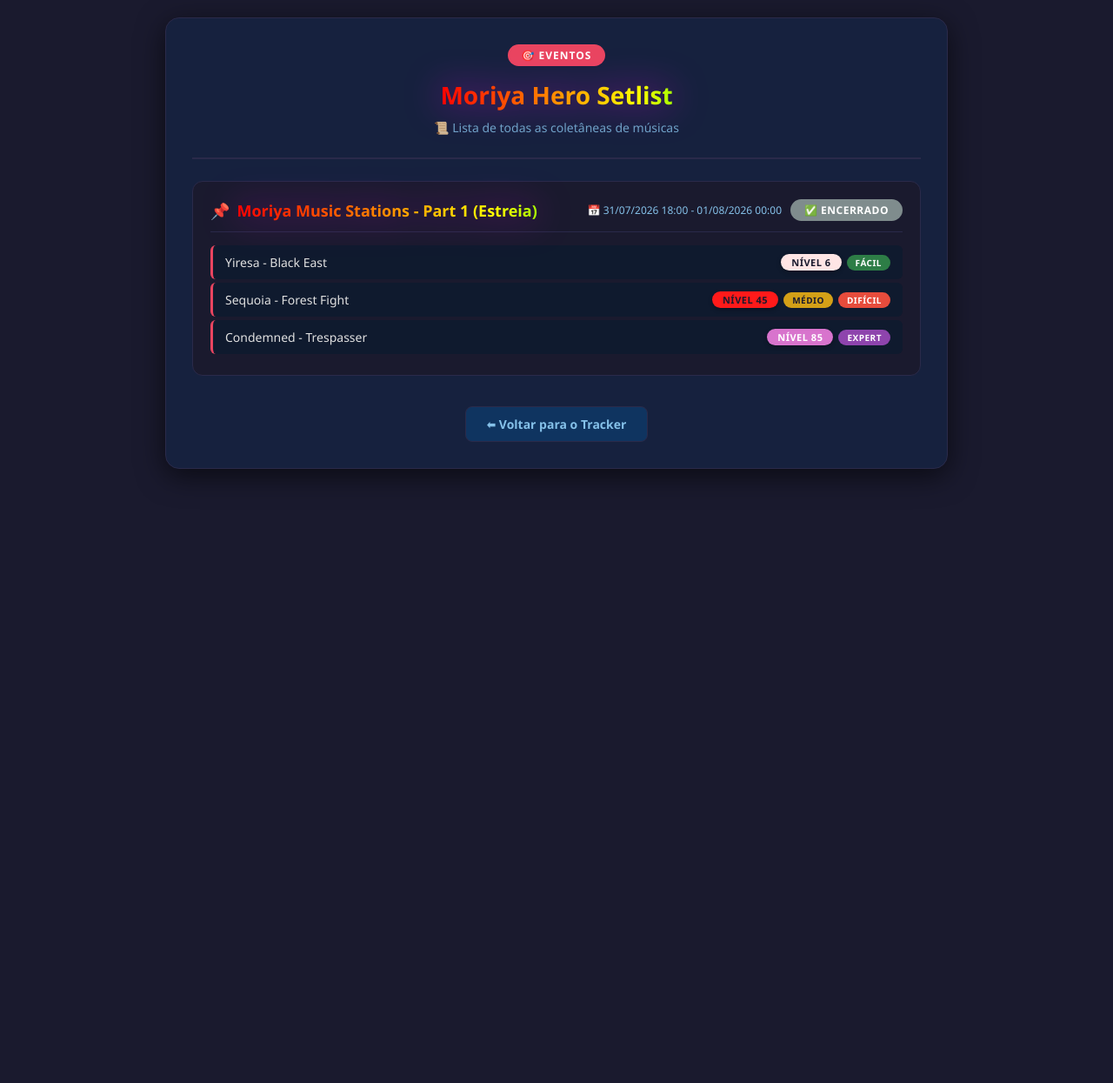
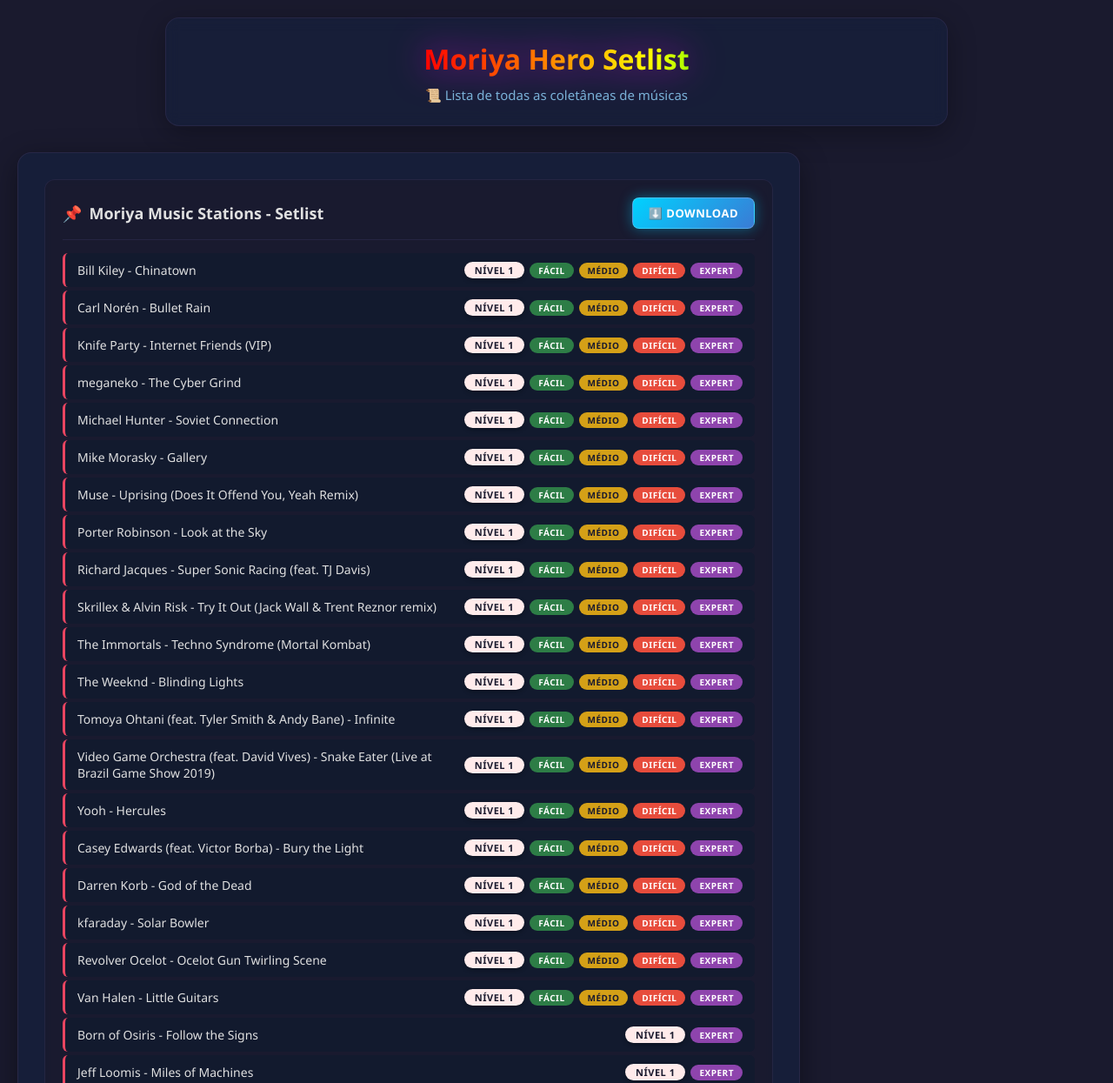
Before and after one commit to JJMAGame/Moriya-Music-Stations, a plain HTML site: page index.html in a window 1280 px wide. Shown: the top 1245 px of the page at 87% size. Before the commit the page ends 800 px from the top, so only its background shows below. Drawn offline with Linux system fonts and the light colour scheme.

Commit message:
Organizando o código

```diff
--- a/eventos.json
+++ b/eventos.json
@@ -1,14 +1,147 @@
 [
     {
-        "nome": "Moriya Music Stations - Part 1 (Estreia)",
-        "dataInicio": "2026-07-31T18:00:00",
-        "dataFim": "2026-08-01T00:00:00",
+        "nome": "Moriya Music Stations - Setlist",
+        "dataInicio": "",
+        "dataFim": "",
+        "linkDownload": "https://github.com/JJMAGame/Moriya-Music-Stations/releases/tag/setlistpersonalizado",
         "mapas": [
-            { "nome": "Yiresa - Black East", "base": 6, "dificuldade": "1" },
-            { "nome": "Sequoia - Forest Fight", "base": 45, "dificuldade": "2,3" },
-            { "nome": "Condemned - Trespasser", "base": 85, "dificuldade": "4" }
+            {
+                "nome": "Bill Kiley - Chinatown",
+                "base": 1,
+                "dificuldade": "1,2,3,4"
+            },
+            {
+                "nome": "Carl Norén - Bullet Rain",
+                "base": 1,
+                "dificuldade": "1,2,3,4"
+            },
+            {
+                "nome": "Knife Party - Internet Friends (VIP)",
+                "base": 1,
+                "dificuldade": "1,2,3,4"
+            },
+            {
+                "nome": "meganeko - The Cyber Grind",
+                "base": 1,
+                "dificuldade": "1,2,3,4"
+            },
+            {
+                "nome": "Michael Hunter - Soviet Connection",
+                "base": 1,
+                "dificuldade": "1,2,3,4"
+            },
+            {
+                "nome": "Mike Morasky - Gallery",
+                "base": 1,
+                "dificuldade": "1,2,3,4"
+            },
+            {
+                "nome": "Muse - Uprising (Does It Offend You, Yeah Remix)",
+                "base": 1,
+                "dificuldade": "1,2,3,4"
+            },
+            {
+                "nome": "Porter Robinson - Look at the Sky",
+                "base": 1,
+                "dificuldade": "1,2,3,4"
+            },
+            {
+                "nome": "Richard Jacques - Super Sonic Racing (feat. TJ Davis)",
+                "base": 1,
+                "dificuldade": "1,2,3,4"
+            },
+            {
+                "nome": "Skrillex & Alvin Risk - Try It Out (Jack Wall & Trent Reznor remix)",
+                "base": 1,
+                "dificuldade": "1,2,3,4"
+            },
+            {
+                "nome": "The Immortals - Techno Syndrome (Mortal Kombat)",
+                "base": 1,
+                "dificuldade": "1,2,3,4"
+            },
+            {
+                "nome": "The Weeknd - Blinding Lights",
+                "base": 1,
+                "dificuldade": "1,2,3,4"
+            },
+            {
+                "nome": "Tomoya Ohtani (feat. Tyler Smith & Andy Bane) - Infinite",
+                "base": 1,
+                "dificuldade": "1,2,3,4"
+            },
+            {
+                "nome": "Video Game Orchestra (feat. David Vives) - Snake Eater (Live at Brazil Game Show 2019)",
+                "base": 1,
+                "dificuldade": "1,2,3,4"
+            },
+            {
+                "nome": "Yooh - Hercules",
+                "base": 1,
+                "dificuldade": "1,2,3,4"
+            },
+                        {
+                "nome": "Casey Edwards (feat. Victor Borba) - Bury the Light",
+                "base": 1,
+                "dificuldade": "1,2,3,4"
+            },
+            {
+                "nome": "Darren Korb - God of the Dead",
+                "base": 1,
+                "dificuldade": "1,2,3,4"
+            },
+            {
+                "nome": "kfaraday - Solar Bowler",
+                "base": 1,
+                "dificuldade": "1,2,3,4"
+            },
+            {
+                "nome": "Revolver Ocelot - Ocelot Gun Twirling Scene",
+                "base": 1,
+                "dificuldade": "1,2,3,4"
+            },
+            {
+                "nome": "Van Halen - Little Guitars",
+                "base": 1,
+                "dificuldade": "1,2,3,4"
+            },
+            {
+                "nome": "Born of Osiris - Follow the Signs",
+                "base": 1,
+                "dificuldade": "4"
+            },
+            {
+                "nome": "Jeff Loomis - Miles of Machines",
+                "base": 1,
+                "dificuldade": "4"
+            },
+            {
+                "nome": "Fresno - Diga Parte 2",
+                "base": 1,
+                "dificuldade": "4"
+            },
+            {
+                "nome": "Edu Falaschi - Spread Your Fire",
+                "base": 1,
+                "dificuldade": "4"
+            },
+            {
+                "nome": "Avenged Sevenfold - Save Me",
+                "base": 1,
+                "dificuldade": "4"
+            },
+            {
+                "nome": "LeaF - Wizdomiot",
+                "base": 1,
+                "dificuldade": "1,2,3,4"
+            },
+            {
+                "nome": "Nobuo Uematsu - Super Smash Bros. Brawl Main Theme",
+                "base": 1,
+                "dificuldade": "4"
+            }
         ],
-        "videoId": " ",
-        "rainbow": true
+        "videoId": "",
+        "rainbow": false
     }
 ]
--- a/index.html
+++ b/index.html
@@ -14,38 +14,22 @@
             font-family: 'Segoe UI', Tahoma, Geneva, Verdana, sans-serif;
         }
 
-        .container {
+        /* CONTAINER DO TÍTULO */
+        .header-container {
             max-width: 900px;
-            margin: 0 auto;
-            background: #16213e;
+            margin: 0 auto 30px auto;
+            text-align: center;
+            padding: 25px;
+            background: rgba(22, 33, 62, 0.65);
+            backdrop-filter: blur(8px);
+            -webkit-backdrop-filter: blur(8px);
+            border: 1px solid rgba(42, 42, 74, 0.8);
             border-radius: 16px;
-            padding: 30px;
-            box-shadow: 0 8px 32px rgba(0,0,0,0.6);
-            border: 1px solid #2a2a4a;
-        }
-
-        .header {
-            text-align: center;
-            padding-bottom: 25px;
-            border-bottom: 2px solid #2a2a4a;
-            margin-bottom: 25px;
-        }
-
-        .header .event-badge {
-            display: inline-block;
-            background: #e94560;
-            color: white;
-            padding: 4px 16px;
-            border-radius: 20px;
-            font-size: 12px;
-            font-weight: 700;
-            letter-spacing: 1px;
-            text-transform: uppercase;
-            margin-bottom: 10px;
+            box-shadow: 0 8px 32px rgba(0,0,0,0.3);
         }
 
         .rainbow-title {
-            font-size: 28px;
+            font-size: 32px;
             font-weight: 700;
             display: inline-block;
             background: linear-gradient(to right, #ff0000, #ff7700, #ffff00, #00ff00, #0000ff, #8b00ff, #ff00ff, #ff0000);
@@ -62,7 +46,21 @@
             100% { background-position: 300% 50%; }
         }
 
-        .header .subtitle { color: #85c1e9; font-size: 14px; margin-top: 8px; opacity: 0.8; }
+        .header-container .subtitle { color: #85c1e9; font-size: 15px; margin-top: 10px; opacity: 0.9; }
+
+        /* CONTAINER DOS EVENTOS */
+        .container-eventos {
+            max-width: 900px;
+            margin-left: 0;
+            margin-right: auto;
+            background: rgba(22, 33, 62, 0.75);
+            backdrop-filter: blur(10px);
+            -webkit-backdrop-filter: blur(10px);
+            border-radius: 16px;
+            padding: 30px;
+            box-shadow: 0 8px 32px rgba(0,0,0,0.4);
+            border: 1px solid rgba(42, 42, 74, 0.9);
+        }
 
         .rainbow-glow {
             animation: arco-iris-move 3s linear infinite !important;
@@ -76,9 +74,7 @@
             filter: drop-shadow(0 0 20px rgba(255, 0, 255, 0.6)) !important;
         }
 
-        /* ============================================================
-           ETIQUETAS DE DIFICULDADE (1, 2, 3, 4)
-        ============================================================ */
+        /* ETIQUETAS DE DIFICULDADE */
         .diff-facil { background-color: #2d7d46 !important; color: #ffffff; font-weight: 600; padding: 2px 10px; border-radius: 20px; display: inline-block; font-size: 10px; text-transform: uppercase; letter-spacing: 0.5px; }
         .diff-medio { background-color: #d4a017 !important; color: #1a1a2e; font-weight: 600; padding: 2px 10px; border-radius: 20px; display: inline-block; font-size: 10px; text-transform: uppercase; letter-spacing: 0.5px; }
         .diff-dificil { background-color: #e74c3c !important; color: #ffffff; font-weight: 600; padding: 2px 10px; border-radius: 20px; display: inline-block; font-size: 10px; text-transform: uppercase; letter-spacing: 0.5px; }
@@ -99,12 +95,13 @@
 
         /* LISTA DE EVENTOS */
         .evento-card {
-            background: #1a1a2e;
+            background: rgba(26, 26, 46, 0.85);
             border-radius: 12px;
             padding: 20px;
             margin-bottom: 25px;
-            border: 1px solid #2a2a4a;
+            border: 1px solid rgba(42, 42, 74, 0.7);
             transition: all 0.3s ease;
+            backdrop-filter: blur(5px);
         }
 
         .evento-card:hover { border-color: #e94560; }
@@ -117,7 +114,7 @@
             gap: 10px;
             margin-bottom: 15px;
             padding-bottom: 12px;
-            border-bottom: 1px solid #2a2a4a;
+            border-bottom: 1px solid rgba(42, 42, 74, 0.7);
         }
 
         .evento-card .evento-titulo h2 {
@@ -129,20 +126,46 @@
             gap: 8px;
         }
 
-        .evento-card .evento-titulo .evento-badge {
+        /* ============================================================
+           BOTÃO DE DOWNLOAD (AZUL/CIANO COM GLOW)
+        ============================================================ */
+        .btn-download {
+            display: inline-flex;
+            align-items: center;
+            gap: 6px;
+            background: linear-gradient(135deg, #00d2ff 0%, #3a7bd5 100%);
+            color: #ffffff;
+            padding: 8px 18px;
+            border-radius: 8px;
+            font-size: 13px;
+            font-weight: 700;
+            text-decoration: none;
+            text-transform: uppercase;
+            letter-spacing: 0.5px;
+            transition: all 0.3s ease;
+            box-shadow: 0 0 15px rgba(0, 210, 255, 0.4);
+            border: 1px solid rgba(255, 255, 255, 0.2);
+        }
+
+        .btn-download:hover {
+            transform: translateY(-2px) scale(1.05);
+            box-shadow: 0 0 25px rgba(0, 210, 255, 0.8), 0 0 40px rgba(58, 123, 213, 0.4);
+            background: linear-gradient(135deg, #00e5ff 0%, #4a8bf5 100%);
+        }
+
+        /* Mantive a classe antiga só por segurança, mas ela não é mais usada no HTML */
+        .evento-badge {
             font-size: 12px;
             padding: 4px 16px;
             border-radius: 20px;
             font-weight: 700;
             text-transform: uppercase;
             letter-spacing: 0.5px;
-            transition: all 0.3s ease;
             display: inline-flex;
             align-items: center;
             gap: 6px;
         }
 
-        /* STATUS */
         .badge-ao-vivo { background: #e74c3c; color: white; animation: glowVermelho 1.5s ease-in-out infinite; box-shadow: 0 0 20px rgba(231, 76, 60, 0.3); }
         @keyframes glowVermelho { 0% { box-shadow: 0 0 10px rgba(231, 76, 60, 0.3); } 50% { box-shadow: 0 0 30px rgba(231, 76, 60, 0.8), 0 0 60px rgba(231, 76, 60, 0.3); } 100% { box-shadow: 0 0 10px rgba(231, 76, 60, 0.3); } }
         .badge-ao-vivo .pulse-dot { display: inline-block; width: 8px; height: 8px; background: white; border-radius: 50%; animation: piscar 1s ease-in-out infinite; }
@@ -157,32 +180,26 @@
             align-items: center;
             padding: 10px 14px;
             margin: 4px 0;
-            background: #0f1a2e;
+            background: rgba(15, 26, 46, 0.7);
             border-radius: 6px;
             border-left: 3px solid #e94560;
             transition: all 0.3s ease;
         }
 
-        .evento-card .mapa-item:hover { background: #16213e; transform: translateX(5px); }
+        .evento-card .mapa-item:hover { background: rgba(22, 33, 62, 0.9); transform: translateX(5px); }
         .evento-card .mapa-item .mapa-nome { color: #e0e0e0; font-size: 14px; flex: 1; }
         .evento-card .sem-mapas { color: #7f8c8d; text-align: center; padding: 15px; font-style: italic; }
 
         /* VÍDEO */
-        .video-section { margin-top: 15px; padding-top: 15px; border-top: 1px solid #2a2a4a; }
+        .video-section { margin-top: 15px; padding-top: 15px; border-top: 1px solid rgba(42, 42, 74, 0.7); }
         .video-section .video-wrapper { position: relative; padding-bottom: 56.25%; height: 0; border-radius: 8px; overflow: hidden; background: #0f3460; }
         .video-section .video-wrapper iframe { position: absolute; top: 0; left: 0; width: 100%; height: 100%; border: none; }
 
-        /* BOTÃO VOLTAR */
-        .btn-voltar { display: inline-block; background: #0f3460; color: #85c1e9; padding: 10px 24px; border-radius: 8px; text-decoration: none; font-weight: 600; font-size: 14px; transition: all 0.3s ease; margin-top: 10px; border: 1px solid #2a2a4a; text-align: center; }
-        .btn-voltar:hover { background: #1a1a4e; transform: scale(1.02); }
-        .footer { text-align: center; margin-top: 20px; }
-
         @media (max-width: 600px) {
-            .container { padding: 20px; }
-            .rainbow-title { font-size: 20px; }
+            .header-container, .container-eventos { padding: 20px; }
+            .rainbow-title { font-size: 24px; }
             .evento-card { padding: 15px; }
-            .evento-card .evento-titulo { flex-direction: column; align-items: flex-start; }
-            .btn-voltar { display: block; }
+            .evento-card .evento-titulo { flex-direction: column; align-items: flex-start; gap: 8px; }
         }
 
         @media (max-width: 480px) {
@@ -193,27 +210,23 @@
 </head>
 <body>
 
-    <div class="container">
-        <div class="header">
-            <span class="event-badge">🎯 Eventos</span>
-            <h1>
-                <span class="rainbow-title">Moriya Hero Setlist</span>
-            </h1>
-            <p class="subtitle">📜 Lista de todas as coletâneas de músicas</p>
-        </div>
+    <!-- 1. CONTAINER DO TÍTULO (Centralizado) -->
+    <div class="header-container">
+        <h1>
+            <span class="rainbow-title">Moriya Hero Setlist</span>
+        </h1>
+        <p class="subtitle">📜 Lista de todas as coletâneas de músicas</p>
+    </div>
 
+    <!-- 2. CONTAINER DOS EVENTOS (Colado na Esquerda) -->
+    <div class="container-eventos">
         <div id="eventosContainer">
             <!-- Os eventos serão carregados do JSON aqui -->
             <div style="color: #85c1e9; text-align: center; padding: 30px;">Carregando eventos...</div>
         </div>
-
-        <div class="footer">
-            <a href="index.html" class="btn-voltar">⬅ Voltar para o Tracker</a>
-        </div>
     </div>
 
     <script>
-        // Função para calcular a cor do NÍVEL (BASE) de 1 a 99
         function obterCorBase(nivel) {
             let n = Math.max(1, Math.min(99, parseInt(nivel)));
             let r, g, b;
@@ -221,33 +234,29 @@
             if (n <= 50) {
                 let proporcao = (n - 1) / 49;
                 r = 255;
-                g = Math.round(255 * (1 - proporcao));
-                b = Math.round(255 * (1 - proporcao));
+                g = Math.round(235 - (proporcao * 155));
+                b = Math.round(235 - (proporcao * 155));
             } else {
                 let proporcao = (n - 50) / 49;
-                r = Math.round(255 - (proporcao * 55));  // Termina em 200
-                g = Math.round(80 + (proporcao * 50));   // Termina em 130
-                b = Math.round(80 + (proporcao * 175));  // Termina em 255
+                r = Math.round(255 - (proporcao * 55));
+                g = Math.round(80 + (proporcao * 50));
+                b = Math.round(80 + (proporcao * 175));
             }
 
             const corTexto = n < 60 ? '#1a1a2e' : '#ffffff';
             return `background-color: rgb(${r}, ${g}, ${b}); color: ${corTexto};`;
         }
 
-        // Função para as ETIQUETAS DE DIFICULDADE (1, 2, 3, 4)
         function renderDifficultyBadges(difficultyString) {
             if (!difficultyString) return '';
-
             const diffs = String(difficultyString).split(',').map(d => d.trim());
             let badgesHtml = '';
-
             diffs.forEach(diff => {
                 if (diff === "1") badgesHtml += `<span class="diff-facil">Fácil</span> `;
                 else if (diff === "2") badgesHtml += `<span class="diff-medio">Médio</span> `;
                 else if (diff === "3") badgesHtml += `<span class="diff-dificil">Difícil</span> `;
                 else if (diff === "4") badgesHtml += `<span class="diff-expert">Expert</span> `;
             });
-
             return badgesHtml;
         }
 
@@ -308,12 +317,10 @@
                     mapasHtml = '<div class="sem-mapas">📭 Nenhum mapa registrado</div>';
                 } else {
                     evento.mapas.forEach(mapa => {
-                        // 1. Gera a etiqueta do NÍVEL BASE (1 a 99)
                         const valorBase = mapa.base ? mapa.base : 1;
                         const estiloBase = obterCorBase(valorBase);
                         const baseHtml = `<span class="badge-base" style="${estiloBase}">Nível ${valorBase}</span>`;
 
-                        // 2. Gera as etiquetas de DIFICULDADE (1, 2, 3, 4)
                         const diffsHtml = renderDifficultyBadges(mapa.dificuldade);
 
                         mapasHtml += `
@@ -328,6 +335,8 @@
                     });
                 }
 
+                // Aqui mantive as variáveis de data caso você queira usar no futuro,
+                // mas o botão de download substituiu a exibição delas.
                 const dataInicioFormatada = formatarDataHora(evento.dataInicio);
                 const dataFimFormatada = formatarDataHora(evento.dataFim);
                 const horaInicio = formatarHora(evento.dataInicio);
@@ -344,6 +353,8 @@
                     `;
                 }
 
+                // MUDANÇA AQUI: Onde ficava a data e o status, agora tem o botão de download.
+                // Substitua o '#' no href pelo link do arquivo .zip da sua setlist.
                 html += `
                     <div class="evento-card">
                         <div class="evento-titulo">
@@ -352,8 +363,11 @@
                                 <span class="${tituloClass}">${evento.nome}</span>
                             </h2>
                             <div style="display: flex; align-items: center; gap: 10px; flex-wrap: wrap;">
-                                <span style="color: #85c1e9; font-size: 12px;">📅 ${dataInicioFormatada} ${horaInicio} - ${dataFimFormatada} ${horaFim}</span>
-                                <span class="evento-badge ${badgeClass}">${badgeIcon} ${badgeText}</span>
+                                ${evento.linkDownload && evento.linkDownload.trim() !== ''
+                                    ? `<a href="${evento.linkDownload}" class="btn-download" target="_blank" rel="noopener noreferrer" download>
+                                           ⬇️ Download
+                                       </a>`
+                                    : ''}
                             </div>
                         </div>
                         ${mapasHtml}
```
